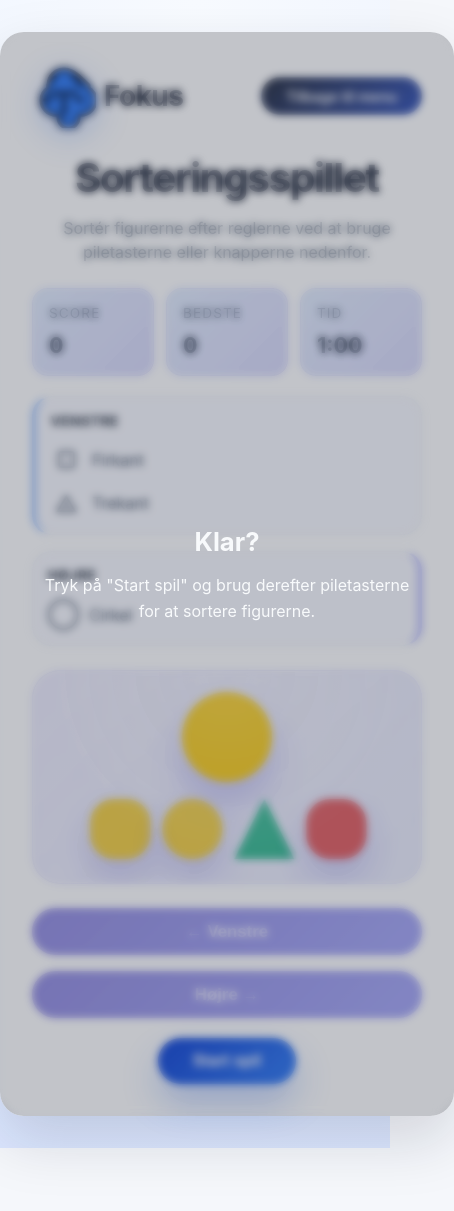
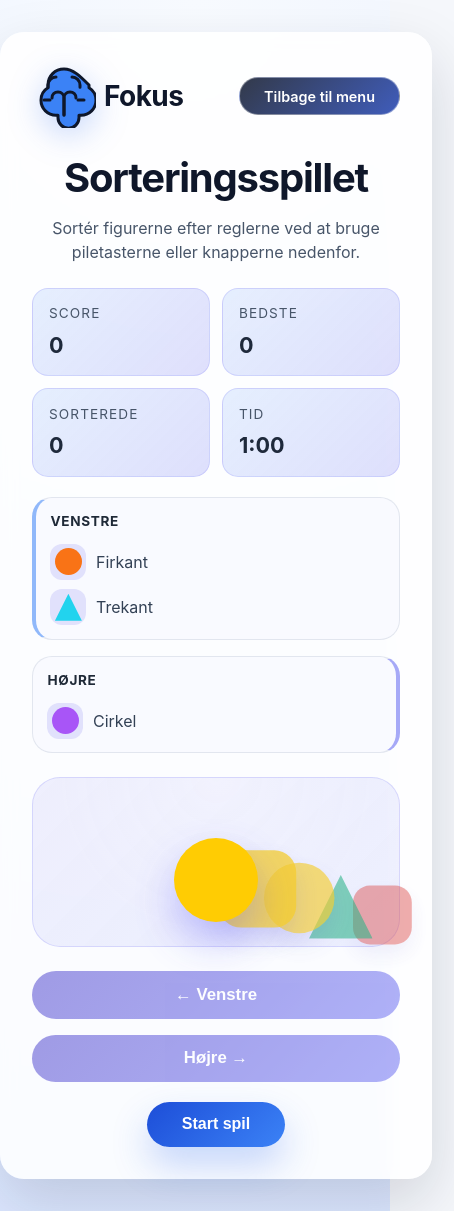
Before and after one commit to konradschantz/Fokus, a React (Vite) app: page /sorting in a window 390 px wide. Shown: the whole page, 454 px wide, since content can reach past the window. Before the commit the page ends 1148 px from the top, so only its background shows below. Built offline with nearby package versions, Linux system fonts and the light colour scheme.

Commit message:
Adjust sorting game flow and visuals

```diff
--- a/src/games/sorting/SortingGame.css
+++ b/src/games/sorting/SortingGame.css
@@ -90,23 +90,57 @@
   color: #334155;
 }
 
-.sorting-game__rule-icon {
-  font-size: 1.4rem;
-  width: 2rem;
-  text-align: center;
+.sorting-game__rule-shape {
+  width: 2.25rem;
+  height: 2.25rem;
+  background: rgba(79, 70, 229, 0.14);
+  border-radius: 0.75rem;
+  position: relative;
+  display: inline-flex;
+  align-items: center;
+  justify-content: center;
+}
+
+.sorting-game__rule-shape::after {
+  content: '';
+  display: block;
+  width: 75%;
+  height: 75%;
+  background: rgba(79, 70, 229, 0.8);
+  border-radius: 1rem;
+}
+
+.sorting-game__rule-item--square .sorting-game__rule-shape::after {
+  background: #f97316;
+}
+
+.sorting-game__rule-item--triangle .sorting-game__rule-shape::after {
+  background: #22d3ee;
+}
+
+.sorting-game__rule-item--circle .sorting-game__rule-shape::after {
+  background: #a855f7;
+}
+
+.sorting-game__rule-shape--circle::after {
+  border-radius: 999px;
+}
+
+.sorting-game__rule-shape--triangle::after {
+  border-radius: 0;
+  clip-path: polygon(50% 0%, 0% 100%, 100% 100%);
 }
 
 .sorting-game__queue {
   background: linear-gradient(135deg, rgba(79, 70, 229, 0.08), rgba(129, 140, 248, 0.12));
   border: 1px solid rgba(99, 102, 241, 0.18);
   border-radius: 1.75rem;
-  padding: clamp(1.5rem, 4vw, 2rem);
-  display: grid;
-  gap: 1.25rem;
-  place-items: center;
+  padding: clamp(1.5rem, 4vw, 2.25rem);
+  display: flex;
+  justify-content: center;
   margin-bottom: clamp(1.5rem, 4vw, 2rem);
   position: relative;
-  overflow: hidden;
+  overflow: visible;
 }
 
 .sorting-game__queue::after {
@@ -117,12 +151,17 @@
   pointer-events: none;
 }
 
-.sorting-game__queue--normal {
-  --queue-speed: 0.9s;
+.sorting-game__queue-track {
+  position: relative;
+  width: min(440px, 100%);
+  height: clamp(120px, 28vw, 210px);
 }
 
-.sorting-game__queue--fast {
-  --queue-speed: 0.45s;
+.sorting-game__queue-track .sorting-game__shape {
+  position: absolute;
+  left: 50%;
+  bottom: 0;
+  transform-origin: center bottom;
 }
 
 .sorting-game__shape {
@@ -130,7 +169,7 @@
   height: clamp(84px, 18vw, 140px);
   background: var(--shape-color, #4f46e5);
   border-radius: 1.5rem;
-  transition: transform 0.25s ease, box-shadow 0.25s ease, filter 0.25s ease;
+  transition: transform 0.3s ease, box-shadow 0.3s ease, filter 0.3s ease, opacity 0.3s ease;
   box-shadow: 0 18px 35px rgba(79, 70, 229, 0.25);
   position: relative;
 }
@@ -145,39 +184,23 @@
 }
 
 .sorting-game__shape--active {
-  transform: scale(1.12);
-  animation: sorting-game-pulse var(--queue-speed) ease-in-out infinite alternate;
+  filter: saturate(1.1);
+  box-shadow: 0 20px 40px rgba(79, 70, 229, 0.32);
 }
 
-.sorting-game__shape--placeholder {
-  background: rgba(226, 232, 240, 0.65);
-  border: 2px dashed rgba(148, 163, 184, 0.65);
-  box-shadow: none;
-}
-
-.sorting-game__upcoming {
-  display: flex;
-  gap: clamp(0.75rem, 2vw, 1.25rem);
-  justify-content: center;
-  width: 100%;
-}
-
-.sorting-game__upcoming .sorting-game__shape {
-  width: clamp(60px, 12vw, 96px);
-  height: clamp(60px, 12vw, 96px);
-  opacity: 0.7;
-  filter: saturate(0.9);
-  animation: sorting-game-slide var(--queue-speed) linear infinite;
+.sorting-game__shape--queued {
+  box-shadow: 0 14px 28px rgba(79, 70, 229, 0.18);
+  filter: saturate(0.85);
 }
 
 .sorting-game__shape--correct {
-  animation: sorting-game-correct 0.3s ease, sorting-game-pulse var(--queue-speed) ease-in-out infinite alternate;
-  box-shadow: 0 22px 40px rgba(34, 197, 94, 0.35);
+  box-shadow: 0 22px 42px rgba(34, 197, 94, 0.38);
+  filter: saturate(1.2) brightness(1.05);
 }
 
 .sorting-game__shape--incorrect {
-  animation: sorting-game-shake 0.35s ease;
-  box-shadow: 0 20px 38px rgba(248, 113, 113, 0.35);
+  box-shadow: 0 20px 38px rgba(248, 113, 113, 0.38);
+  filter: saturate(0.75) brightness(0.95);
 }
 
 .sorting-game__controls {
@@ -265,11 +288,6 @@
   backdrop-filter: blur(4px);
 }
 
-.sorting-game__overlay--transparent {
-  background: rgba(15, 23, 42, 0.25);
-  pointer-events: none;
-}
-
 .sorting-game__overlay-content {
   max-width: 420px;
   display: grid;
@@ -287,55 +305,7 @@
   font-size: 1rem;
 }
 
-@keyframes sorting-game-pulse {
-  from {
-    transform: scale(1.06);
-  }
-  to {
-    transform: scale(1.12);
-  }
-}
-
-@keyframes sorting-game-slide {
-  from {
-    transform: translateX(0px);
-    opacity: 0.75;
-  }
-  to {
-    transform: translateX(6px);
-    opacity: 0.95;
-  }
-}
-
-@keyframes sorting-game-correct {
-  0% {
-    transform: scale(1);
-  }
-  35% {
-    transform: scale(1.18);
-  }
-  100% {
-    transform: scale(1.1);
-  }
-}
-
-@keyframes sorting-game-shake {
-  0% {
-    transform: translateX(0px);
-  }
-  25% {
-    transform: translateX(-12px);
-  }
-  50% {
-    transform: translateX(12px);
-  }
-  75% {
-    transform: translateX(-8px);
-  }
-  100% {
-    transform: translateX(0px);
-  }
-}
+/* Animations removed because queue positioning relies on inline transforms */
 
 @media (max-width: 640px) {
   .sorting-game {
--- a/src/games/sorting/SortingGame.tsx
+++ b/src/games/sorting/SortingGame.tsx
@@ -21,11 +21,13 @@ interface SortingRules {
 
 const SHAPE_TYPES: ShapeType[] = ['square', 'triangle', 'circle']
 const SHAPE_COLORS = ['#f97316', '#22d3ee', '#a855f7', '#facc15', '#ef4444', '#10b981'] as const
+const SHAPE_LABELS: Record<ShapeType, string> = {
+  square: 'Firkant',
+  triangle: 'Trekant',
+  circle: 'Cirkel',
+}
 
 const GAME_DURATION_SECONDS = 60
-const SPEED_INCREASE_THRESHOLD = 30
-const NORMAL_RESPONSE_WINDOW_MS = 1800
-const FAST_RESPONSE_WINDOW_MS = 1150
 const INITIAL_QUEUE_LENGTH = 5
 const BEST_SCORE_STORAGE_KEY = 'sorting-game-best-score'
 
@@ -81,6 +83,7 @@ export default function SortingGame({ onExit }: SortingGameProps) {
   )
   const [rules, setRules] = useState<SortingRules>(() => generateRules())
   const [score, setScore] = useState(0)
+  const [sortedCount, setSortedCount] = useState(0)
   const [bestScore, setBestScore] = useState(() => {
     if (typeof window === 'undefined') {
       return 0
@@ -91,13 +94,11 @@ export default function SortingGame({ onExit }: SortingGameProps) {
   })
   const [timeRemaining, setTimeRemaining] = useState(GAME_DURATION_SECONDS)
   const [feedback, setFeedback] = useState<'correct' | 'incorrect' | null>(null)
-  const [speedLevel, setSpeedLevel] = useState<'normal' | 'fast'>('normal')
 
   const shapeIdRef = useRef(queue.length)
   const scoreRef = useRef(score)
   const phaseRef = useRef<Phase>(phase)
   const forcedPauseRef = useRef(false)
-  const responseTimeoutRef = useRef<number | null>(null)
 
   useEffect(() => {
     scoreRef.current = score
@@ -108,7 +109,6 @@ export default function SortingGame({ onExit }: SortingGameProps) {
   }, [phase])
 
   const activeShape = queue[0]
-  const upcomingShapes = useMemo(() => queue.slice(1, 5), [queue])
 
   const updateBestScore = useCallback((finalScore: number) => {
     setBestScore((previous) => {
@@ -161,6 +161,10 @@ export default function SortingGame({ onExit }: SortingGameProps) {
 
         setFeedback(isCorrect ? 'correct' : 'incorrect')
 
+        if (direction !== null) {
+          setSortedCount((previous) => previous + 1)
+        }
+
         const nextQueue = [...rest, createShape(shapeIdRef.current++)]
         return nextQueue
       })
@@ -172,11 +176,6 @@ export default function SortingGame({ onExit }: SortingGameProps) {
     (direction: Direction) => {
       if (phaseRef.current !== 'running') {
         return
-      }
-
-      if (responseTimeoutRef.current !== null) {
-        window.clearTimeout(responseTimeoutRef.current)
-        responseTimeoutRef.current = null
       }
 
       advanceCurrentShape(direction)
@@ -233,16 +232,6 @@ export default function SortingGame({ onExit }: SortingGameProps) {
   }, [phase, handleChoice])
 
   useEffect(() => {
-    if (phase === 'running' && timeRemaining <= SPEED_INCREASE_THRESHOLD) {
-      setSpeedLevel('fast')
-    }
-
-    if (phase === 'idle' || phase === 'finished') {
-      setSpeedLevel('normal')
-    }
-  }, [phase, timeRemaining])
-
-  useEffect(() => {
     const handleBlur = () => {
       if (phaseRef.current === 'running') {
         forcedPauseRef.current = true
@@ -280,39 +269,6 @@ export default function SortingGame({ onExit }: SortingGameProps) {
     }
   }, [feedback])
 
-  useEffect(() => {
-    if (phase !== 'running') {
-      if (responseTimeoutRef.current !== null) {
-        window.clearTimeout(responseTimeoutRef.current)
-        responseTimeoutRef.current = null
-      }
-      return
-    }
-
-    if (!activeShape) {
-      return
-    }
-
-    if (responseTimeoutRef.current !== null) {
-      window.clearTimeout(responseTimeoutRef.current)
-    }
-
-    const delay = speedLevel === 'fast' ? FAST_RESPONSE_WINDOW_MS : NORMAL_RESPONSE_WINDOW_MS
-
-    responseTimeoutRef.current = window.setTimeout(() => {
-      responseTimeoutRef.current = null
-      advanceCurrentShape(null)
-    }, delay)
-
-    return () => {
-      if (responseTimeoutRef.current !== null) {
-        window.clearTimeout(responseTimeoutRef.current)
-        responseTimeoutRef.current = null
-      }
-    }
-  }, [phase, activeShape, speedLevel, advanceCurrentShape])
-
-
   const startGame = useCallback(() => {
     setScore(0)
     scoreRef.current = 0
@@ -320,12 +276,8 @@ export default function SortingGame({ onExit }: SortingGameProps) {
     setRules(generateRules())
     resetQueue()
     setFeedback(null)
+    setSortedCount(0)
     forcedPauseRef.current = false
-    setSpeedLevel('normal')
-    if (responseTimeoutRef.current !== null) {
-      window.clearTimeout(responseTimeoutRef.current)
-      responseTimeoutRef.current = null
-    }
     setPhase('running')
   }, [resetQueue])
 
@@ -335,10 +287,6 @@ export default function SortingGame({ onExit }: SortingGameProps) {
       setPhase('running')
     }
   }, [])
-
-  const speedClass = useMemo(() => {
-    return speedLevel === 'fast' ? 'sorting-game__queue--fast' : 'sorting-game__queue--normal'
-  }, [speedLevel])
 
   const leftShapes = useMemo(() => SHAPE_TYPES.filter((shape) => rules[shape] === 'left'), [rules])
   const rightShapes = useMemo(
@@ -372,6 +320,10 @@ export default function SortingGame({ onExit }: SortingGameProps) {
           <span className="sorting-game__metric-value">{bestScore}</span>
         </div>
         <div className="sorting-game__metric">
+          <span className="sorting-game__metric-label">Sorterede</span>
+          <span className="sorting-game__metric-value">{sortedCount}</span>
+        </div>
+        <div className="sorting-game__metric">
           <span className="sorting-game__metric-label">Tid</span>
           <span className="sorting-game__metric-value">{formatTime(timeRemaining)}</span>
         </div>
@@ -383,12 +335,11 @@ export default function SortingGame({ onExit }: SortingGameProps) {
           <div className="sorting-game__rule-items">
             {leftShapes.map((shape) => (
               <div key={`left-${shape}`} className={`sorting-game__rule-item sorting-game__rule-item--${shape}`}>
-                <span className="sorting-game__rule-icon" aria-hidden="true">
-                  {shape === 'square' && '▢'}
-                  {shape === 'triangle' && '△'}
-                  {shape === 'circle' && '◯'}
-                </span>
-                <span className="sorting-game__rule-label">{shape === 'square' ? 'Firkant' : shape === 'triangle' ? 'Trekant' : 'Cirkel'}</span>
+                <span
+                  className={`sorting-game__rule-shape sorting-game__rule-shape--${shape}`}
+                  aria-hidden="true"
+                />
+                <span className="sorting-game__rule-label">{SHAPE_LABELS[shape]}</span>
               </div>
             ))}
           </div>
@@ -398,38 +349,46 @@ export default function SortingGame({ onExit }: SortingGameProps) {
           <div className="sorting-game__rule-items">
             {rightShapes.map((shape) => (
               <div key={`right-${shape}`} className={`sorting-game__rule-item sorting-game__rule-item--${shape}`}>
-                <span className="sorting-game__rule-icon" aria-hidden="true">
-                  {shape === 'square' && '▢'}
-                  {shape === 'triangle' && '△'}
-                  {shape === 'circle' && '◯'}
-                </span>
-                <span className="sorting-game__rule-label">{shape === 'square' ? 'Firkant' : shape === 'triangle' ? 'Trekant' : 'Cirkel'}</span>
+                <span
+                  className={`sorting-game__rule-shape sorting-game__rule-shape--${shape}`}
+                  aria-hidden="true"
+                />
+                <span className="sorting-game__rule-label">{SHAPE_LABELS[shape]}</span>
               </div>
             ))}
           </div>
         </div>
       </div>
 
-      <div className={`sorting-game__queue ${speedClass}`}>
-        {activeShape ? (
-          <div
-            key={activeShape.id}
-            className={`sorting-game__shape sorting-game__shape--active sorting-game__shape--${activeShape.type} ${feedback ? `sorting-game__shape--${feedback}` : ''}`}
-            style={{ '--shape-color': activeShape.color } as CSSProperties}
-            aria-live="polite"
-          />
-        ) : (
-          <div className="sorting-game__shape sorting-game__shape--placeholder" />
-        )}
+      <div className="sorting-game__queue">
+        <div className="sorting-game__queue-track" aria-label="Figurkø">
+          {queue.map((shape, index) => {
+            const isActive = index === 0
+            const offset = Math.min(index, 6)
+            const translateX = offset * 2.6
+            const translateY = offset * 0.35
+            const scale = isActive ? 1 : Math.max(0.7, 1 - offset * 0.08)
+            const opacity = isActive ? 1 : Math.max(0.35, 0.85 - offset * 0.1)
+            const feedbackClass = isActive && feedback ? ` sorting-game__shape--${feedback}` : ''
 
-        <div className="sorting-game__upcoming" aria-label="Kommende figurer">
-          {upcomingShapes.map((shape) => (
-            <div
-              key={shape.id}
-              className={`sorting-game__shape sorting-game__shape--${shape.type}`}
-              style={{ '--shape-color': shape.color } as CSSProperties}
-            />
-          ))}
+            return (
+              <div
+                key={shape.id}
+                className={`sorting-game__shape sorting-game__shape--${shape.type}${isActive ? ' sorting-game__shape--active' : ' sorting-game__shape--queued'}${feedbackClass}`}
+                style={
+                  {
+                    '--shape-color': shape.color,
+                    transform: `translateX(calc(-50% + ${translateX}rem)) translateY(${translateY}rem) scale(${scale})`,
+                    opacity,
+                    zIndex: queue.length - index,
+                  } as CSSProperties
+                }
+                aria-label={isActive ? `Aktiv figur: ${SHAPE_LABELS[shape.type]}` : undefined}
+                aria-hidden={!isActive}
+                aria-live={isActive ? 'polite' : undefined}
+              />
+            )
+          })}
         </div>
       </div>
 
@@ -482,20 +441,12 @@ export default function SortingGame({ onExit }: SortingGameProps) {
         </div>
       )}
 
-      {phase === 'idle' && (
-        <div className="sorting-game__overlay sorting-game__overlay--transparent" role="status" aria-live="polite">
-          <div className="sorting-game__overlay-content">
-            <h2>Klar?</h2>
-            <p>Tryk på "Start spil" og brug derefter piletasterne for at sortere figurerne.</p>
-          </div>
-        </div>
-      )}
-
       {phase === 'finished' && (
         <div className="sorting-game__overlay" role="status" aria-live="assertive">
           <div className="sorting-game__overlay-content">
             <h2>Tiden er gået!</h2>
             <p>Din score: {scoreRef.current}</p>
+            <p>Sorterede figurer: {sortedCount}</p>
             <p>Bedste score: {bestScore}</p>
           </div>
         </div>
```
